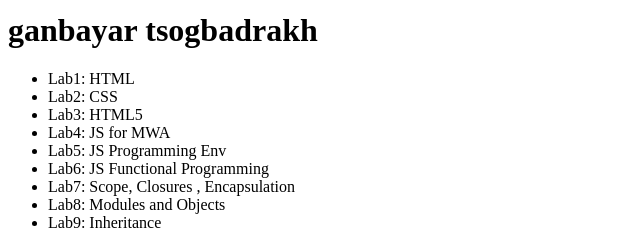
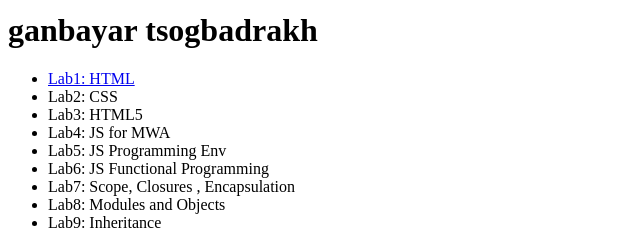
Before and after one commit to ganbaacode/cs472, a plain HTML site: page index.html in a window 1280 px wide. Shown: the part 226-466 px from the top of the page, 0-640 px from the left. Drawn offline with Linux system fonts and the light colour scheme.

Commit message:
Update index.html

```diff
--- a/index.html
+++ b/index.html
@@ -8,7 +8,7 @@
         <h1>ganbayar tsogbadrakh</h1>
 
         <ul>
-            <li href="https://www.w3schools.com/html/">Lab1: HTML</li>
+            <li><a href="https://www.w3schools.com/html/">Lab1: HTML</a></li>
             <li>Lab2: CSS</li>
             <li>Lab3: HTML5</li>
             <li>Lab4: JS for MWA</li>
```
